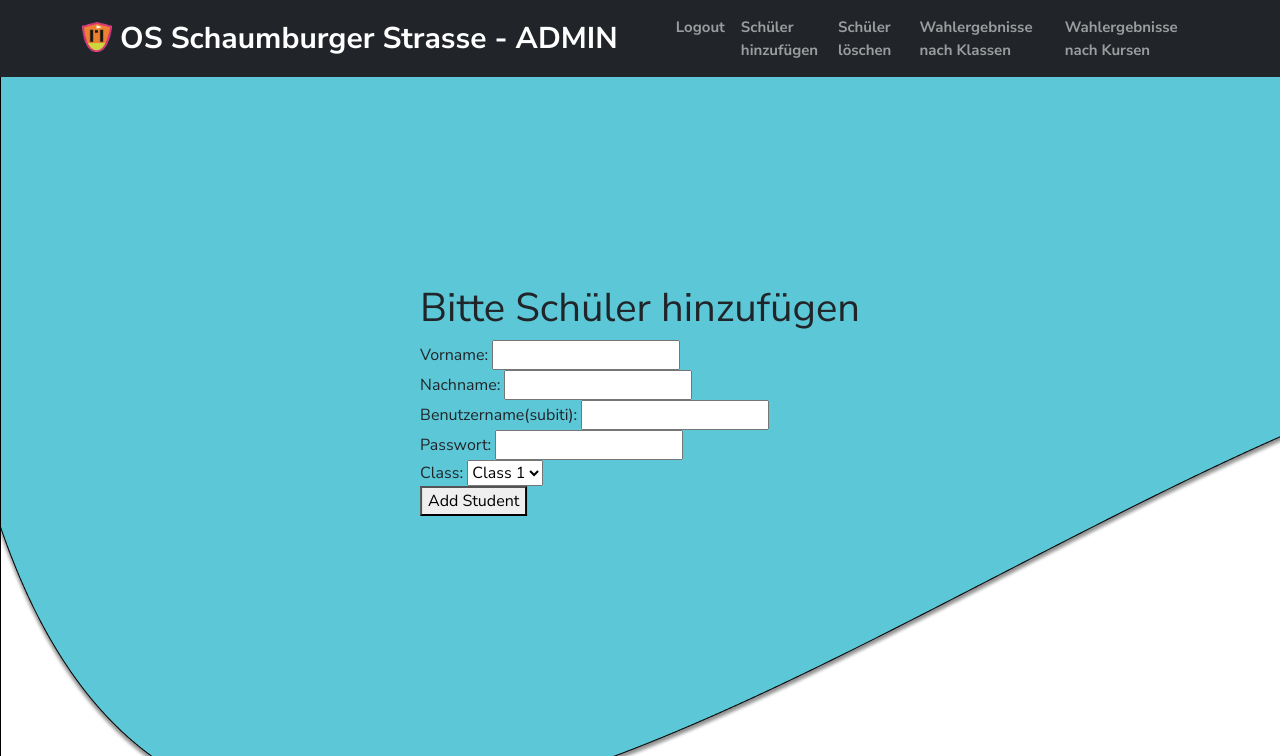
After one commit to Zwennsch/schaumburg-votes, a Flask app: template voting/templates/views/add_student.html in a window 1280 px wide. The commit adds this page. Shown: the top 756 px of the page. Run offline with Flask 2, Linux system fonts and the light colour scheme; the template is opened without the code that fills it, so the values that code supplies are empty.

Commit message:
changed admin-page and added html pages

```diff
--- a/voting/templates/admin_base.html
+++ b/voting/templates/admin_base.html
@@ -55,9 +55,29 @@
             </li>
             <li class="nav-item">
               <a
-                class="nav-link {% if active_page == 'course-overview' %} active{% endif %}"
-                href="{{ url_for('views.overview')}}"
-                >Kursübersicht</a
+                class="nav-link {% if active_page == 'add-student' %} active{% endif %}"
+                href="{{ url_for('views.add_student')}}"
+                >Schüler hinzufügen</a
+              >
+            <li class="nav-item">
+              <a
+                class="nav-link {% if active_page == 'delete-student' %} active{% endif %}"
+                href="{{ url_for('views.delete_student')}}"
+                >Schüler löschen</a
+              >
+            </li>
+            <li class="nav-item">
+              <a
+                class="nav-link {% if active_page == 'class-results' %} active{% endif %}"
+                href="{{ url_for('views.class_results')}}"
+                >Wahlergebnisse nach Klassen</a
+              >
+            </li>
+            <li class="nav-item">
+              <a
+                class="nav-link {% if active_page == 'course-results' %} active{% endif %}"
+                href="{{ url_for('views.course_results')}}"
+                >Wahlergebnisse nach Kursen</a
               >
             </li>
           </ul>
--- /dev/null
+++ b/voting/templates/views/add_student.html
@@ -0,0 +1,36 @@
+{% extends 'admin_base.html' %} {% block title %}Ergebnisse{% endblock %} {%
+block main %}
+
+<div class="centered">
+  <h1>Bitte Schüler hinzufügen</h1>
+  <form action="/add-student" method="post">
+    <div>
+      <label for="first-name">Vorname:</label>
+      <input type="text" id="first-name" name="first_name" required />
+    </div>
+    <div>
+      <label for="last-name">Nachname:</label>
+      <input type="text" id="last-name" name="last_name" required />
+    </div>
+    <div>
+      <label for="username">Benutzername(subiti):</label>
+      <input type="text" id="username" name="username" required />
+    </div>
+    <div>
+      <label for="password">Passwort:</label>
+      <input type="password" id="password" name="password" required />
+    </div>
+    <div>
+      <label for="class">Class:</label>
+      <select id="class" name="class" required>
+        <option value="class1">Class 1</option>
+        <option value="class2">Class 2</option>
+        <option value="class3">Class 3</option>
+      </select>
+    </div>
+    <div>
+      <button type="submit">Add Student</button>
+    </div>
+  </form>
+</div>
+{% endblock %}
--- a/voting/views.py
+++ b/voting/views.py
@@ -105,9 +105,45 @@ def overview():
     return render_template('views/courses.html', active_page='overview')
 
 
-@bp.route("/admin", methods=('GET', 'POST'))
+# Admin pages
+
+@bp.route("/admin",)
 @admin_required
 def admin_page():
+    return render_template('views/admin.html')
+
+
+@bp.route("/admin/add-student", methods=('GET', 'POST'))
+@admin_required
+def add_student():
+    # case for adding a new student:
+    if request.method == 'POST':
+        pass
+    return render_template('views/add_student.html', active_page='add-student')
+
+
+@bp.route("/admin/delete-student", methods=('GET', 'POST'))
+@admin_required
+def delete_student():
+    # case for deleting a new student:
+    if request.method == 'POST':
+        pass
+    return render_template('views/delete_student.html', active_page='delete-student')
+
+
+@bp.route("/admin/class-results", methods=('GET', 'POST'))
+@admin_required
+def class_results():
+    # case for deleting a new student:
+    if request.method == 'POST':
+        pass
+    # case for 'GET'
+    return render_template('views/class_results.html', active_page='class-results')
+
+
+@bp.route("/admin/course-results", methods=('GET', 'POST'))
+@admin_required
+def course_results():
     if request.method == 'POST':
         selected_course = request.form.get('selected_course')
 
@@ -120,10 +156,9 @@ def admin_page():
             "WHERE vote.first_vote = ?"
         results = db.execute(query, (selected_course,)).fetchall()
         # return redirect(url_for('views.course_results'), )
-        return render_template('views/course_results.html', selected_course=selected_course, results=results)
+        return render_template('views/course_results.html', selected_course=selected_course, results=results,)
     # case for 'GET'
-    return render_template('views/admin.html')
-
+    return render_template('views/choose_per_course.html', active_page='course-results')
 
 # @bp.route('/admin/course-results', methods=('GET',))
 # @admin_required
```
Also changed, not shown: tests/test_admin.py (+4 -0 lines), voting/templates/views/admin.html (+2 -9 lines), voting/templates/views/choose_per_course.html (added, +15 -0 lines), voting/templates/views/delete_student.html (added, +36 -0 lines).
